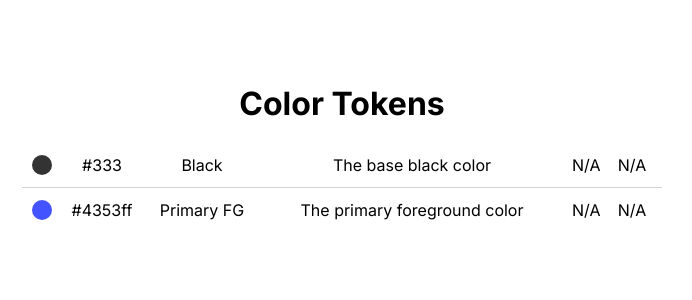
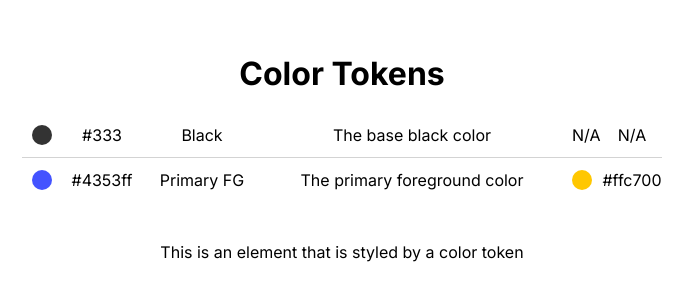
Before and after one commit to jordanwilliams/color-tokens, a Next.js app: page / in a window 1280 px wide. Shown: the part 262-562 px from the top of the page, without its empty margins (298-990 px from the left). Built offline with nearby package versions, Linux system fonts and the light colour scheme.

Commit message:
Inject the color tokens into the stylesheet as CSS variables, including using the dark mode colors when in dark mode

```diff
--- a/components/ColorToken.tsx
+++ b/components/ColorToken.tsx
@@ -1,6 +1,6 @@
 import styles from './ColorToken.module.css';
 
-export type TokenProps = {
+export type Token = {
   id: string;
   color: string;
   name: string;
@@ -9,7 +9,8 @@ export type TokenProps = {
 };
 
 type Props = {
-  token: TokenProps;
+  token: Token;
+  updateToken: (token: Token) => void;
 };
 
 function ColorToken({
@@ -22,18 +23,20 @@ function ColorToken({
         style={{
           background: `${color}`,
         }}
-      ></div>
+      />
       <div className={styles.value}>{color}</div>
       <div className={styles.name}>{name}</div>
       <div className={styles.description}>{description}</div>
-      <div
-        className={styles.color}
-        style={{
-          background: `${darkModeColor}`,
-        }}
-      >
-        {darkModeColor ?? 'N/A'}
-      </div>
+      {darkModeColor ? (
+        <div
+          className={styles.color}
+          style={{
+            background: `${darkModeColor}`,
+          }}
+        />
+      ) : (
+        <div className={styles.color}>N/A</div>
+      )}
       <div className={styles.darkMode}>{darkModeColor ?? 'N/A'}</div>
     </div>
   );
--- a/package.json
+++ b/package.json
@@ -15,12 +15,14 @@
     "@types/react-dom": "18.0.10",
     "eslint": "8.34.0",
     "eslint-config-next": "13.1.6",
+    "lodash": "^4.17.21",
     "next": "13.1.6",
     "react": "18.2.0",
     "react-dom": "18.2.0",
     "typescript": "4.9.5"
   },
   "devDependencies": {
+    "@types/lodash": "^4.14.191",
     "eslint-config-prettier": "^8.6.0",
     "eslint-plugin-prettier": "^4.2.1",
     "install": "^0.13.0",
--- a/pages/index.tsx
+++ b/pages/index.tsx
@@ -1,32 +1,96 @@
-import { useState } from 'react';
+import { useState, useEffect } from 'react';
+import { kebabCase } from 'lodash';
 import Head from 'next/head';
 import { Inter } from '@next/font/google';
 import styles from '@/styles/Home.module.css';
 
-import ColorToken, { TokenProps } from '@/components/ColorToken';
+import ColorToken, { Token } from '@/components/ColorToken';
 
 const inter = Inter({ subsets: ['latin'] });
 
-const black = {
+/**
+ * Adds a CSS variable to the stylesheet when given a token
+ */
+export function setCssVariable(token: Token) {
+  const name = kebabCase(token.name);
+  let color = token.color;
+
+  // Check if the token has a dark mode color defined. If the user is
+  // in dark mode, we'll use that for the variable instead of the default color
+  if (
+    token.darkModeColor &&
+    window.matchMedia &&
+    window.matchMedia('(prefers-color-scheme: dark)').matches
+  ) {
+    color = token.darkModeColor;
+  }
+
+  document.documentElement.style.setProperty(`--${name}`, color);
+}
+
+const black: Token = {
   id: '1',
   color: '#333',
   name: 'Black',
   description: 'The base black color',
 };
-const blue = {
+
+const blue: Token = {
   id: '2',
   color: '#4353ff',
   name: 'Primary FG',
   description: 'The primary foreground color',
+  darkModeColor: '#ffc700',
 };
 
-type TokenRecord = Record<TokenProps['id'], TokenProps>;
+/**
+ * The shape of the state data
+ */
+type TokenRecord = Record<Token['id'], Token>;
 
 export default function Home() {
   const [tokens, setTokens] = useState<TokenRecord>({
     [black.id]: black,
     [blue.id]: blue,
   });
+
+  const [colorScheme, setColorScheme] = useState<'dark' | 'light'>('light');
+
+  /**
+   * Set the color variables in the stylesheet based on the user's
+   * color tokens on mount
+   */
+  useEffect(() => {
+    Object.values(tokens).forEach((token) => {
+      setCssVariable(token);
+    });
+  }, [colorScheme]);
+
+  /**
+   * Set up an event listener to track the user's color scheme changes.
+   * We use it to update the css variables when switching between dark mode
+   * and light mode. There may be a better way that we can do this. We could
+   * explore insterting a style that just overwrites the variables. But this
+   * does the trick for the purposes of the prototype
+   */
+  useEffect(() => {
+    window
+      .matchMedia('(prefers-color-scheme: dark)')
+      .addEventListener('change', (event) => {
+        console.log(event.matches);
+
+        setColorScheme(event.matches ? 'dark' : 'light');
+      });
+  }, []);
+
+  function updateToken(token: Token) {
+    const nextTokens = {
+      ...tokens,
+      [token.id]: token,
+    };
+
+    setTokens(nextTokens);
+  }
 
   return (
     <>
@@ -40,9 +104,16 @@ export default function Home() {
         <h1 className={styles.heading}>Color Tokens</h1>
         <div className={styles.tokenList}>
           {Object.values(tokens).map((token) => (
-            <ColorToken token={token} key={token.id} />
+            <ColorToken
+              token={token}
+              updateToken={updateToken}
+              key={token.id}
+            />
           ))}
         </div>
+        <p className={styles.element}>
+          This is an element that is styled by a color token
+        </p>
       </main>
     </>
   );
--- a/styles/Home.module.css
+++ b/styles/Home.module.css
@@ -10,6 +10,6 @@
   margin-bottom: 20px;
 }
 
-.tokenList {
-
+.element {
+  margin-top: 40px;
 }
```
Also changed, not shown: 1 other file (tests, documents, lock files or other folders).
